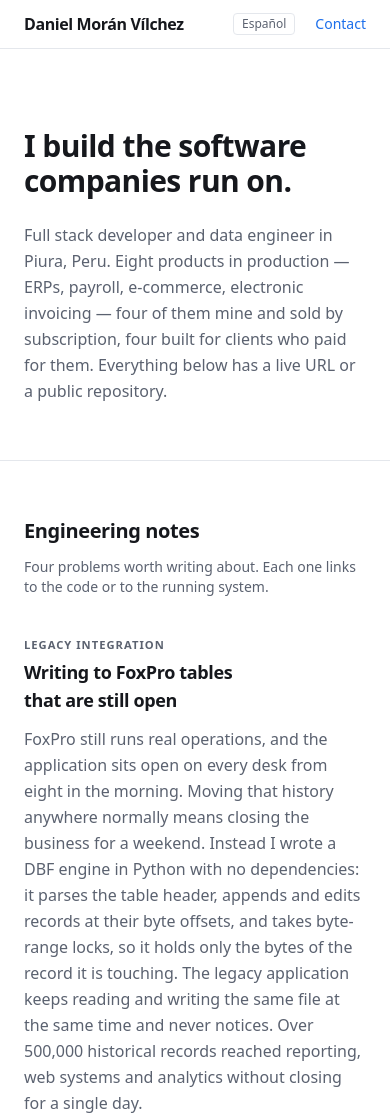
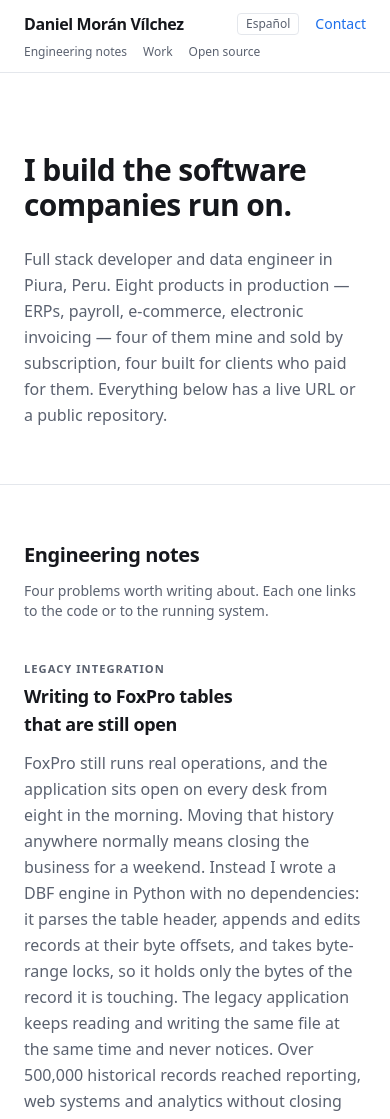
Before and after one commit to DanielMoranV/DanielMoranV.github.io, an Astro site: page / in a window 390 px wide. Shown: the top 1119 px of the page. Built offline with nearby package versions, Linux system fonts and the light colour scheme; Astro itself is replaced by a stand-in of ours.

Commit message:
Tarjeta de enlace, favicon, datos estructurados y sitemap
El sitio no tenia favicon ni og:image: compartirlo en LinkedIn o WhatsApp
mostraba un rectangulo gris sin icono, que es literalmente la primera
impresion de quien recibe el enlace.

- public/og.png y og-es.png, 1200x630, una tarjeta por idioma, con la paleta
  oscura del propio sitio. Generadas a mano y commiteadas: un PNG que no
  cambia no justifica una dependencia de build.
- public/favicon.svg con la D dibujada como trazado, no como <text>, que
  depende de la fuente del visitante y a 16 px se nota.
- public/apple-touch-icon.png opaco, porque iOS rellena la transparencia de
  negro y el monograma se perderia.
- twitter:card sube de summary a summary_large_image, y entra og:site_name.
- JSON-LD Person con sameAs, ubicacion y knowsAbout, para que buscar el
  nombre devuelva este sitio y no un homonimo. Solo declara cosas que ya
  estan visibles en la pagina.
- Sitemap generado con @astrojs/sitemap en vez de escrito a mano: cuando se
  anadan las paginas de caso entraran solas, que es justo el fallo que un
  sitemap estatico comete en silencio. robots.txt lo apunta.

Y el nav se ve en movil. Los enlaces de seccion eran `hidden sm:inline`, asi
que en el telefono solo quedaban el nombre, el idioma y Contacto — y el
telefono es donde se abre un enlace que llega por LinkedIn. Ahora son dos
filas en movil y una en escritorio, con `order` y sin JavaScript.
Comprobado a 390 px en los dos idiomas y a 320 px.

Co-Authored-By: Claude Opus 5 <noreply@anthropic.com>

```diff
--- a/astro.config.mjs
+++ b/astro.config.mjs
@@ -1,5 +1,6 @@
 // @ts-check
 import { defineConfig } from 'astro/config';
+import sitemap from '@astrojs/sitemap';
 import tailwindcss from '@tailwindcss/vite';
 
 // https://astro.build/config
@@ -18,6 +19,16 @@ export default defineConfig({
     routing: { prefixDefaultLocale: false },
   },
 
+  // El sitemap se genera; no se escribe a mano. Cuando se anadan las paginas de
+  // caso de estudio entraran solas, que es justo el fallo que un sitemap
+  // estatico comete en silencio. Con la config i18n de arriba, cada URL declara
+  // su alternativa en el otro idioma.
+  integrations: [
+    sitemap({
+      i18n: { defaultLocale: 'en', locales: { en: 'en', es: 'es-PE' } },
+    }),
+  ],
+
   vite: {
     plugins: [tailwindcss()],
   },
--- a/package.json
+++ b/package.json
@@ -12,6 +12,7 @@
     "astro": "astro"
   },
   "dependencies": {
+    "@astrojs/sitemap": "^3.7.3",
     "@tailwindcss/vite": "^4.3.3",
     "astro": "^7.2.2",
     "tailwindcss": "^4.3.3"
--- /dev/null
+++ b/public/robots.txt
@@ -0,0 +1,4 @@
+User-agent: *
+Allow: /
+
+Sitemap: https://danielmoranv.github.io/sitemap-index.xml
--- a/src/components/Nav.astro
+++ b/src/components/Nav.astro
@@ -20,17 +20,30 @@ const enlaces = [
   class="sticky top-0 z-40 border-b backdrop-blur"
   style="border-color: var(--borde); background: color-mix(in srgb, var(--fondo) 88%, transparent);"
 >
-  <nav class="mx-auto flex max-w-3xl items-center justify-between gap-4 px-6 py-3">
-    <a href={raiz} class="font-semibold tracking-tight">Daniel Morán Vílchez</a>
+  <!--
+    Dos filas en movil, una en escritorio, con `order` y sin duplicar el marcado
+    ni encender JavaScript por un menu de tres enlaces.
 
-    <div class="flex items-center gap-x-5 text-sm">
+    Antes los enlaces de seccion eran `hidden sm:inline`, asi que en el telefono
+    solo se veian el nombre, el idioma y Contacto — y el telefono es justo donde
+    se abre un enlace que llega por LinkedIn.
+  -->
+  <nav class="mx-auto flex max-w-3xl flex-wrap items-center gap-x-5 gap-y-2 px-6 py-3">
+    <a href={raiz} class="order-1 mr-auto font-semibold tracking-tight">Daniel Morán Vílchez</a>
+
+    <div
+      class="order-3 flex w-full flex-wrap gap-x-4 gap-y-1 text-xs sm:order-2 sm:w-auto sm:gap-x-5 sm:text-sm"
+    >
       {
         enlaces.map((e) => (
-          <a href={e.href} class="hidden hover:underline sm:inline" style="color: var(--texto-suave);">
+          <a href={e.href} class="hover:underline" style="color: var(--texto-suave);">
             {e.texto}
           </a>
         ))
       }
+    </div>
+
+    <div class="order-2 flex items-center gap-x-4 text-sm sm:order-3 sm:gap-x-5">
       <a
         href={otra}
         class="rounded border px-2 py-0.5 text-xs font-medium"
@@ -38,7 +51,7 @@ const enlaces = [
       >
         {s.otroIdioma}
       </a>
-      <a href="#contacto" class="text-sm font-medium hover:underline" style="color: var(--enlace);">
+      <a href="#contacto" class="font-medium hover:underline" style="color: var(--enlace);">
         {s.navContacto}
       </a>
     </div>
--- a/src/i18n/ui.ts
+++ b/src/i18n/ui.ts
@@ -14,6 +14,9 @@ export const t = {
       'Full stack developer and data engineer in Piura, Peru. Go, Laravel, TypeScript and ' +
       'the DBF engine that writes to FoxPro tables while the legacy app stays open.',
     otroIdioma: 'Español',
+    tarjetaAlt:
+      'Daniel Morán Vílchez — Full Stack Developer & Data Engineer. Go, Laravel, Python, ' +
+      'TypeScript, PostgreSQL.',
 
     navTrabajo: 'Work',
     navNotas: 'Engineering notes',
@@ -63,6 +66,9 @@ export const t = {
       'Desarrollador full stack e ingeniero de datos en Piura, Perú. Go, Laravel, TypeScript ' +
       'y el motor DBF que escribe en tablas FoxPro con la aplicación de siempre abierta.',
     otroIdioma: 'English',
+    tarjetaAlt:
+      'Daniel Morán Vílchez — Desarrollador full stack e ingeniero de datos. Go, Laravel, ' +
+      'Python, TypeScript, PostgreSQL.',
 
     navTrabajo: 'Trabajo',
     navNotas: 'Notas de ingeniería',
@@ -109,7 +115,7 @@ export const t = {
 
 /** Agrupado por lo que se usa, no por popularidad. */
 export const stack = [
-  { grupo: { en: 'Backend', es: 'Backend' }, items: ['Go · Gin · sqlx', 'PHP · Laravel', 'TypeScript · NestJS', 'Python'] },
+  { grupo: { en: 'Backend', es: 'Backend' }, items: ['Go · Gin · sqlx', 'PHP · Laravel', 'TypeScript · NestJS', 'Python · FastAPI'] },
   { grupo: { en: 'Frontend', es: 'Frontend' }, items: ['React 19', 'Vue 3', 'Livewire', 'Astro', 'Tailwind'] },
   { grupo: { en: 'Data', es: 'Datos' }, items: ['PostgreSQL · PL/pgSQL', 'Firestore', 'FoxPro · DBF', 'ETL'] },
   { grupo: { en: 'Mobile', es: 'Móvil' }, items: ['Flutter'] },
--- a/src/layouts/Base.astro
+++ b/src/layouts/Base.astro
@@ -11,6 +11,39 @@ const { idioma } = Astro.props;
 const s = t[idioma];
 
 const canonica = new URL(idioma === 'en' ? '/' : '/es/', Astro.site);
+
+/**
+ * Tarjeta de enlace. Una por idioma, generada a mano y commiteada en public/:
+ * un PNG que no cambia no justifica una dependencia de build.
+ *
+ * Sin esto, compartir el sitio en LinkedIn o WhatsApp mostraba un rectangulo
+ * gris — que es literalmente la primera impresion de quien recibe el enlace.
+ */
+const tarjeta = new URL(idioma === 'en' ? '/og.png' : '/og-es.png', Astro.site);
+
+/**
+ * Datos estructurados. Su unico trabajo es que buscar el nombre devuelva este
+ * sitio y no un homonimo. Todo lo de aqui esta tambien visible en la pagina:
+ * marcar lo que no se muestra es justo lo que Google penaliza.
+ */
+const persona = {
+  '@context': 'https://schema.org',
+  '@type': 'Person',
+  name: 'Daniel Morán Vílchez',
+  url: canonica.href,
+  image: tarjeta.href,
+  jobTitle: idioma === 'en' ? 'Full Stack Developer & Data Engineer' : 'Desarrollador full stack e ingeniero de datos',
+  description: s.descripcion,
+  email: 'mailto:skaan.dmv@gmail.com',
+  address: { '@type': 'PostalAddress', addressLocality: 'Piura', addressCountry: 'PE' },
+  knowsLanguage: ['es', 'en'],
+  sameAs: ['https://github.com/DanielMoranV', 'https://linkedin.com/in/danielmoranv', MARCA_URL],
+  knowsAbout: [
+    'Go', 'Laravel', 'PHP', 'Python', 'FastAPI', 'TypeScript', 'NestJS', 'Vue.js', 'React',
+    'PostgreSQL', 'FoxPro', 'DBF', 'ETL', 'Legacy system modernization', 'Multi-tenant architecture',
+    'SUNAT electronic invoicing', 'Docker', 'Flutter',
+  ],
+};
 ---
 
 <!doctype html>
@@ -26,16 +59,27 @@ const canonica = new URL(idioma === 'en' ? '/' : '/es/', Astro.site);
     <link rel="alternate" hreflang="es" href={new URL('/es/', Astro.site)} />
     <link rel="alternate" hreflang="x-default" href={new URL('/', Astro.site)} />
 
+    <link rel="icon" href="/favicon.svg" type="image/svg+xml" />
+    <link rel="apple-touch-icon" href="/apple-touch-icon.png" />
+
     <meta property="og:type" content="profile" />
+    <meta property="og:site_name" content="Daniel Morán Vílchez" />
     <meta property="og:title" content={s.titulo} />
     <meta property="og:description" content={s.descripcion} />
     <meta property="og:url" content={canonica} />
     <meta property="og:locale" content={idioma === 'en' ? 'en_US' : 'es_PE'} />
-    <meta name="twitter:card" content="summary" />
+    <meta property="og:image" content={tarjeta} />
+    <meta property="og:image:width" content="1200" />
+    <meta property="og:image:height" content="630" />
+    <meta property="og:image:alt" content={s.tarjetaAlt} />
+    <meta name="twitter:card" content="summary_large_image" />
+    <meta name="twitter:image" content={tarjeta} />
 
     <meta name="author" content="Daniel Morán Vílchez" />
     <meta name="theme-color" content="#ffffff" media="(prefers-color-scheme: light)" />
     <meta name="theme-color" content="#0f1115" media="(prefers-color-scheme: dark)" />
+
+    <script type="application/ld+json" set:html={JSON.stringify(persona)} is:inline />
   </head>
 
   <body>
```
Also changed, not shown: public/apple-touch-icon.png (added), public/favicon.svg (added), public/og-es.png (added), public/og.png (added), 1 other file.
